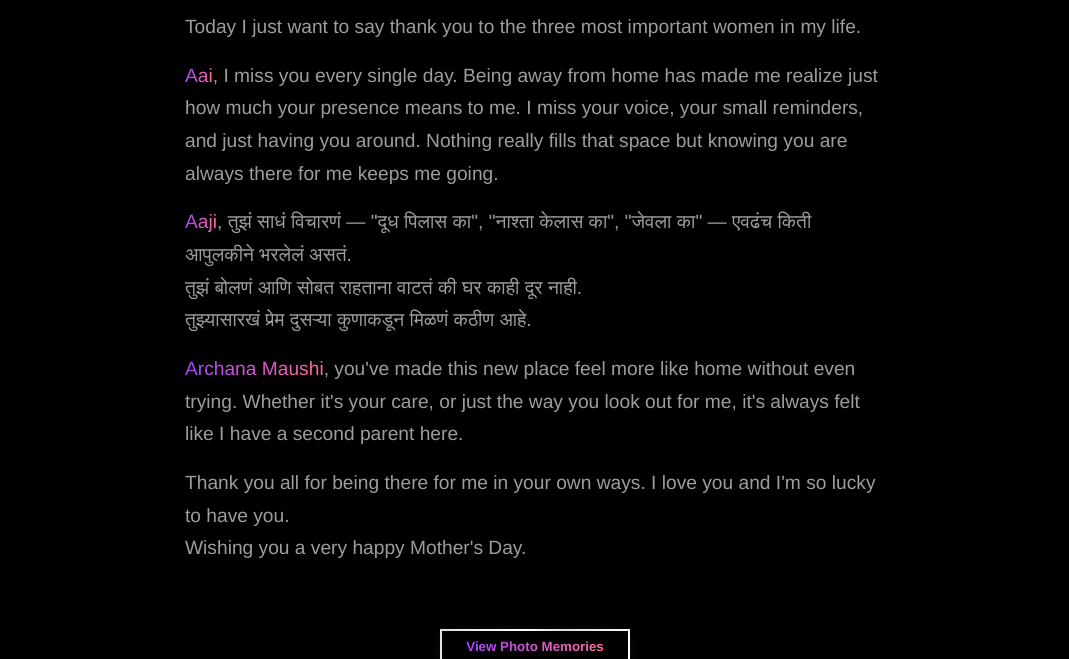
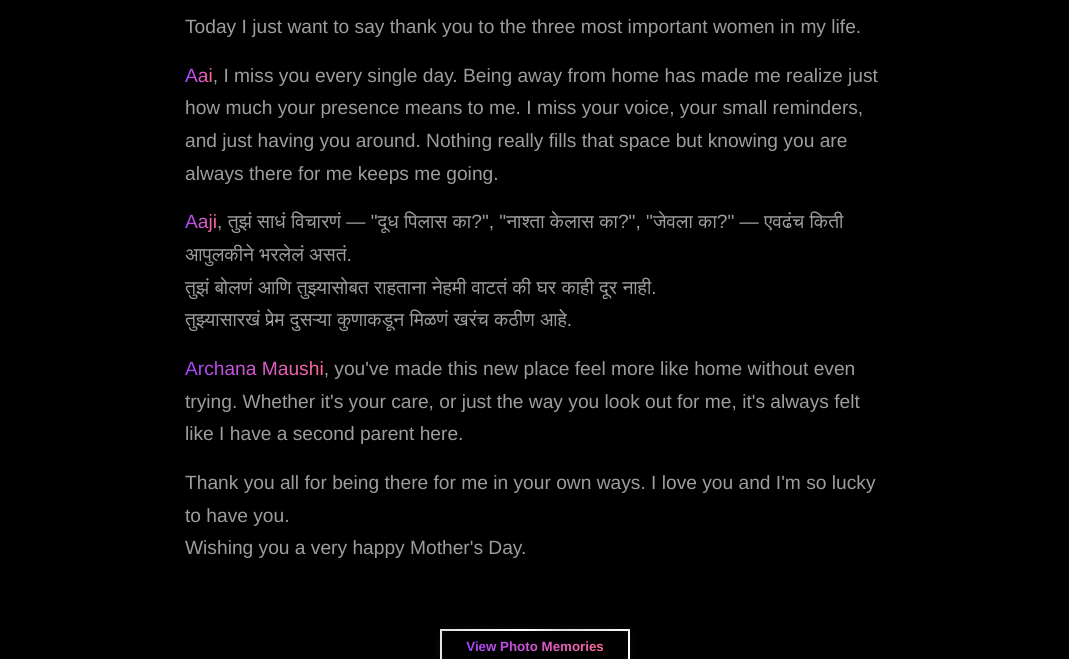
Before and after one commit to Atharva-Side-Hustle/birthday-website, a plain HTML site: page index.html in a window 1280 px wide. Shown: the part 141-800 px from the top of the page, without its empty margins (105-1174 px from the left). Drawn offline with nearby package versions, Linux system fonts and the light colour scheme.

Commit message:
Update index.html

```diff
--- a/index.html
+++ b/index.html
@@ -18,7 +18,7 @@
             <div class="message">
                 <p>Today I just want to say thank you to the three most important women in my life.</p>
                 <p><span class="gradient-text">Aai</span>, I miss you every single day. Being away from home has made me realize just how much your presence means to me. I miss your voice, your small reminders, and just having you around. Nothing really fills that space but knowing you are always there for me keeps me going.</p>
-                <p><span class="gradient-text">Aaji</span>, तुझं साधं विचारणं — "दूध पिलास का", "नाश्ता केलास का", "जेवला का" — एवढंच किती आपुलकीने भरलेलं असतं.<br>तुझं बोलणं आणि सोबत राहताना वाटतं की घर काही दूर नाही.<br>तुझ्यासारखं प्रेम दुसऱ्या कुणाकडून मिळणं कठीण आहे.</p>
+                <p><span class="gradient-text">Aaji</span>, तुझं साधं विचारणं — "दूध पिलास का?", "नाश्ता केलास का?", "जेवला का?" — एवढंच किती आपुलकीने भरलेलं असतं.<br>तुझं बोलणं आणि तुझ्यासोबत राहताना नेहमी वाटतं की घर काही दूर नाही.<br>तुझ्यासारखं प्रेम दुसऱ्या कुणाकडून मिळणं खरंच कठीण आहे.</p>
                 <p><span class="gradient-text">Archana Maushi</span>, you've made this new place feel more like home without even trying. Whether it's your care, or just the way you look out for me, it's always felt like I have a second parent here.</p>
                 <p>Thank you all for being there for me in your own ways. I love you and I'm so lucky to have you.<br>Wishing you a very happy Mother's Day.</p>
             </div>
```
